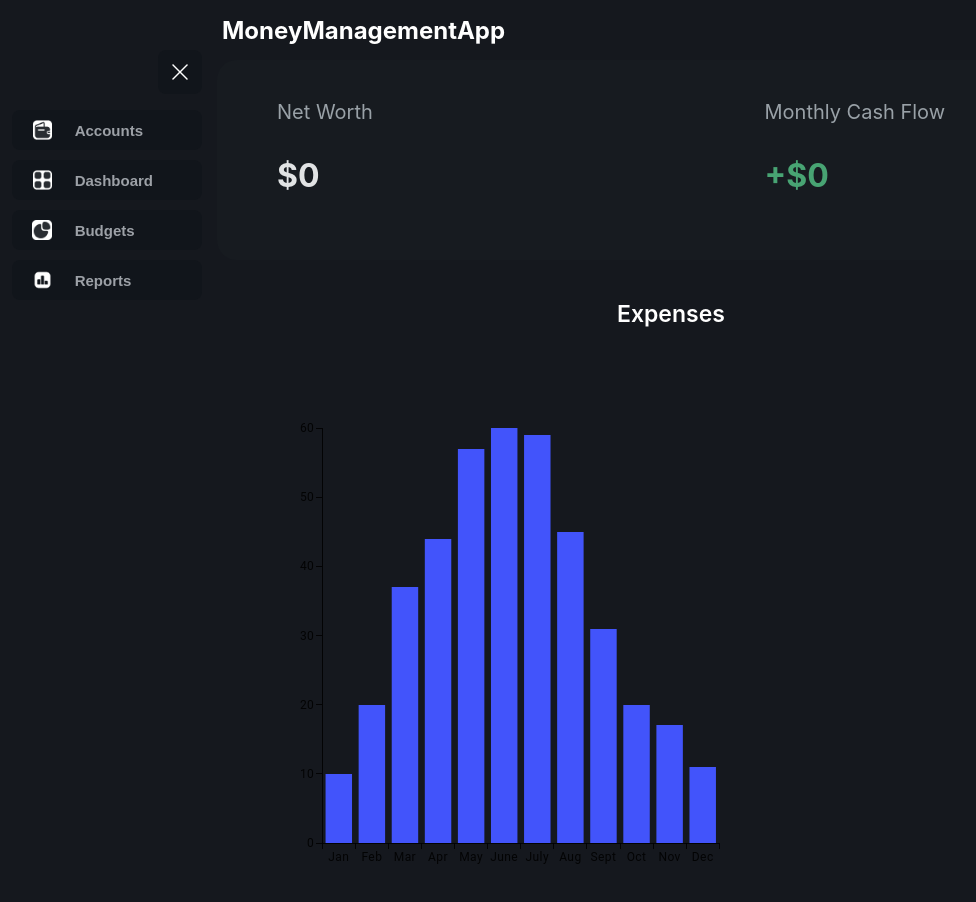
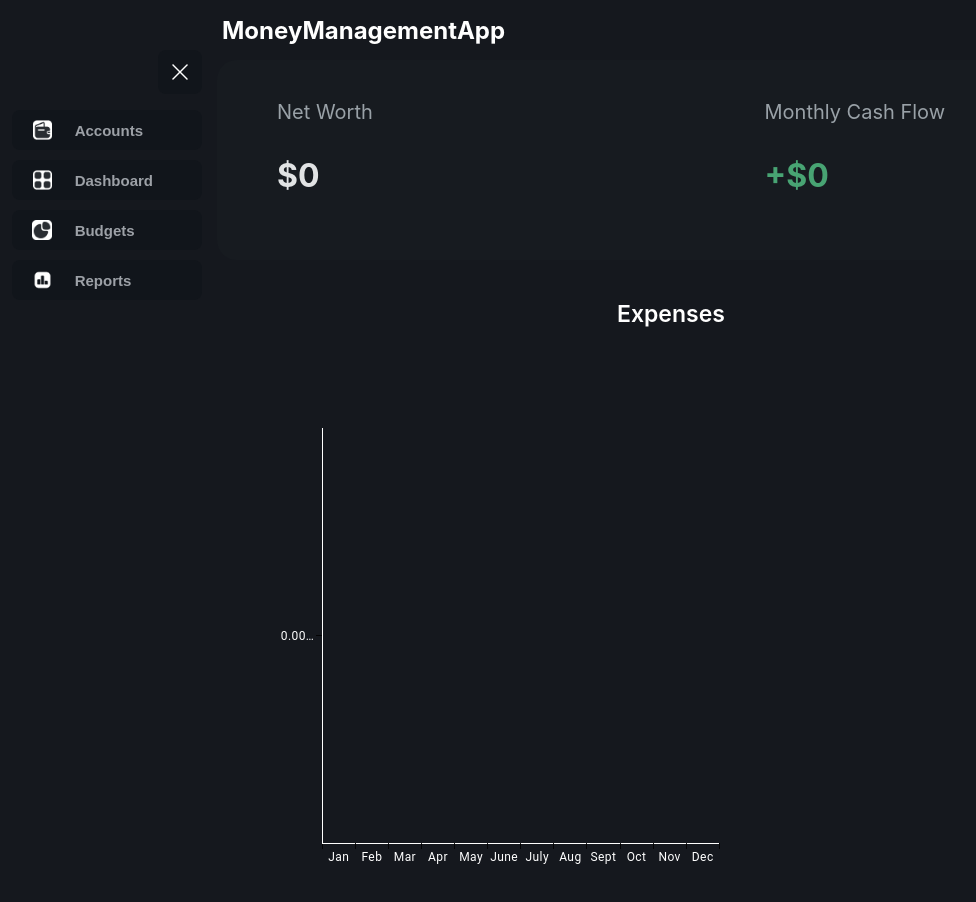
Before and after one commit to marcuandrei1/MoneyManagementApp, a React (Create React App) app in the folder MoneyManagementApp_frontend/: page / in a window 1280 px wide. Shown: the top 902 px of the page, without its empty margins (18-994 px from the left). Built offline with nearby package versions, Linux system fonts and the light colour scheme; no server answers.

Commit message:
Am adaugat legarea pentru grafic. Mai trebuie testat totusi

```diff
--- a/MoneyManagementApp_frontend/src/components/Dashboard.js
+++ b/MoneyManagementApp_frontend/src/components/Dashboard.js
@@ -27,23 +27,12 @@ function Dashboard() {
       console.error(error.message);
     }
   }
-  async function getCashFlow() {
-    const url = `http://localhost:8080/tables/getCashFlow`;
-    try {
-      const response = await fetch(url);
-      const data = await response.json();
-      if (!response.ok) {
-        throw new Error(`Response status: ${response.status}`);
-      }
-      setCashFlow(data);
-    } catch (error) {
-      console.error(error.message);
-    }
+  const setCashFlowValue=(value) =>{
+      setCashFlow(value);
   }
   useEffect(() => {
     const fetchData = async () => {
       await getNetWorth();
-      await getCashFlow();
     };
     fetchData();
   }, [activeView]);
@@ -76,7 +65,7 @@ function Dashboard() {
             >
               Expenses{" "}
             </h1>
-            <DashboardGraph />
+            <DashboardGraph setCashFlowValue={setCashFlowValue}/>
           </>
         );
       case "Budgets":
--- a/MoneyManagementApp_frontend/src/components/DashboardGraph.js
+++ b/MoneyManagementApp_frontend/src/components/DashboardGraph.js
@@ -1,19 +1,106 @@
-import * as React from "react";
+import { useEffect, useState } from "react";
 import { BarChart } from "@mui/x-charts/BarChart";
-import { dataset, valueFormatter } from "./DashboardGraphData";
 import "../styles/dashboardGraphStyle.css";
+import { Box } from "@mui/material";
 
 /*
 Deci @George in DashboardGraphData iti pui datele pe care le vrei, ca si pereche sa fie exact ca acolo
 */
 
-export default function DashboardGraph() {
+
+
+
+export default function DashboardGraph({setCashFlowValue}) {
+  const [cashFlowPerMonth, setCashFlowPerMonth] = useState([]);
+
+  async function getCashFlowPerMonth() {
+    const url = `http://localhost:8080/tables/getCashFlow`;
+    try {
+      const response = await fetch(url);
+      const data = await response.json();
+      if (!response.ok) {
+        throw new Error(`Response status: ${response.status}`);
+      }
+      setCashFlowPerMonth(data);
+      setCashFlowValue(data.JANUARY);
+
+    } catch (error) {
+      console.error(error.message);
+    }
+  }
+
+  useEffect(() => {
+      const fetchData = async () => {
+        await getCashFlowPerMonth();
+
+      };
+      fetchData();
+  }, []);
+
+
+  const dataset = [
+    {
+      money: cashFlowPerMonth.JANUARY ? cashFlowPerMonth.JANUARY : 0,
+      month: "Jan",
+    },
+    {
+      money: cashFlowPerMonth.FEBRUARY ? cashFlowPerMonth.FEBRUARY : 0,
+      month: "Feb",
+    },
+    {
+      money: cashFlowPerMonth.MARCH ? cashFlowPerMonth.MARCH : 0,
+      month: "Mar",
+    },
+    {
+      money: cashFlowPerMonth.APRIL ? cashFlowPerMonth.APRIL : 0,
+      month: "Apr",
+    },
+    {
+      money: cashFlowPerMonth.MAY ? cashFlowPerMonth.MAY : 0,
+      month: "May",
+    },
+    {
+      money: cashFlowPerMonth.JUNE ? cashFlowPerMonth.JUNE : 0,
+      month: "June",
+    },
+    {
+      money: cashFlowPerMonth.JULY ? cashFlowPerMonth.JULY : 0,
+      month: "July",
+    },
+    {
+      money: cashFlowPerMonth.AUGUST ? cashFlowPerMonth.AUGUST : 0,
+      month: "Aug",
+    },
+    {
+      money: cashFlowPerMonth.SEPTEMBER ? cashFlowPerMonth.SEPTEMBER : 0,
+      month: "Sept",
+    },
+    {
+      money: cashFlowPerMonth.OCTOBER ? cashFlowPerMonth.OCTOBER : 0,
+      month: "Oct",
+    },
+    {
+      money: cashFlowPerMonth.NOVEMBER ? cashFlowPerMonth.NOVEMBER : 0,
+      month: "Nov",
+    },
+    {
+      money: cashFlowPerMonth.DECEMBER ? cashFlowPerMonth.DECEMBER : 0,
+      month: "Dec",
+    },
+  ];
+
+  function valueFormatter(value) {
+    return `$${value}`;
+  }
+
+
   return (
     <div className="dashboard-graph">
       <BarChart
         dataset={dataset}
         height={500}
         margin={{ left: 60, right: 20, top: 20, bottom: 40 }}
+         sx={{'.MuiChartsAxis-root .MuiChartsAxis-line': { stroke: "white" } }}
         series={[
           {
             dataKey: "money",
@@ -23,12 +110,17 @@ export default function DashboardGraph() {
         xAxis={[
           {
             dataKey: "month",
+            tickLabelStyle: {
+              fill: "#ffffff",
+            },
+
           },
         ]}
         yAxis={[
           // am lasat in caz ca ne mai trebuie
           {
             label: "",
+            tickLabelStyle:{fill:"white"}
           },
         ]}
         className="dashboard-bar-chart"
--- a/MoneyManagementApp_frontend/src/components/DashboardGraphData.js
+++ /dev/null
@@ -1,54 +0,0 @@
-export const dataset = [
-  {
-    money: 10,
-    month: "Jan",
-  },
-  {
-    money: 20,
-    month: "Feb",
-  },
-  {
-    money: 37,
-    month: "Mar",
-  },
-  {
-    money: 44,
-    month: "Apr",
-  },
-  {
-    money: 57,
-    month: "May",
-  },
-  {
-    money: 60,
-    month: "June",
-  },
-  {
-    money: 59,
-    month: "July",
-  },
-  {
-    money: 45,
-    month: "Aug",
-  },
-  {
-    money: 31,
-    month: "Sept",
-  },
-  {
-    money: 20,
-    month: "Oct",
-  },
-  {
-    money: 17,
-    month: "Nov",
-  },
-  {
-    money: 11,
-    month: "Dec",
-  },
-];
-
-export function valueFormatter(value) {
-  return `${value}mm`;
-}
```
Also changed, not shown: 6 other files (tests, documents, lock files or other folders).
